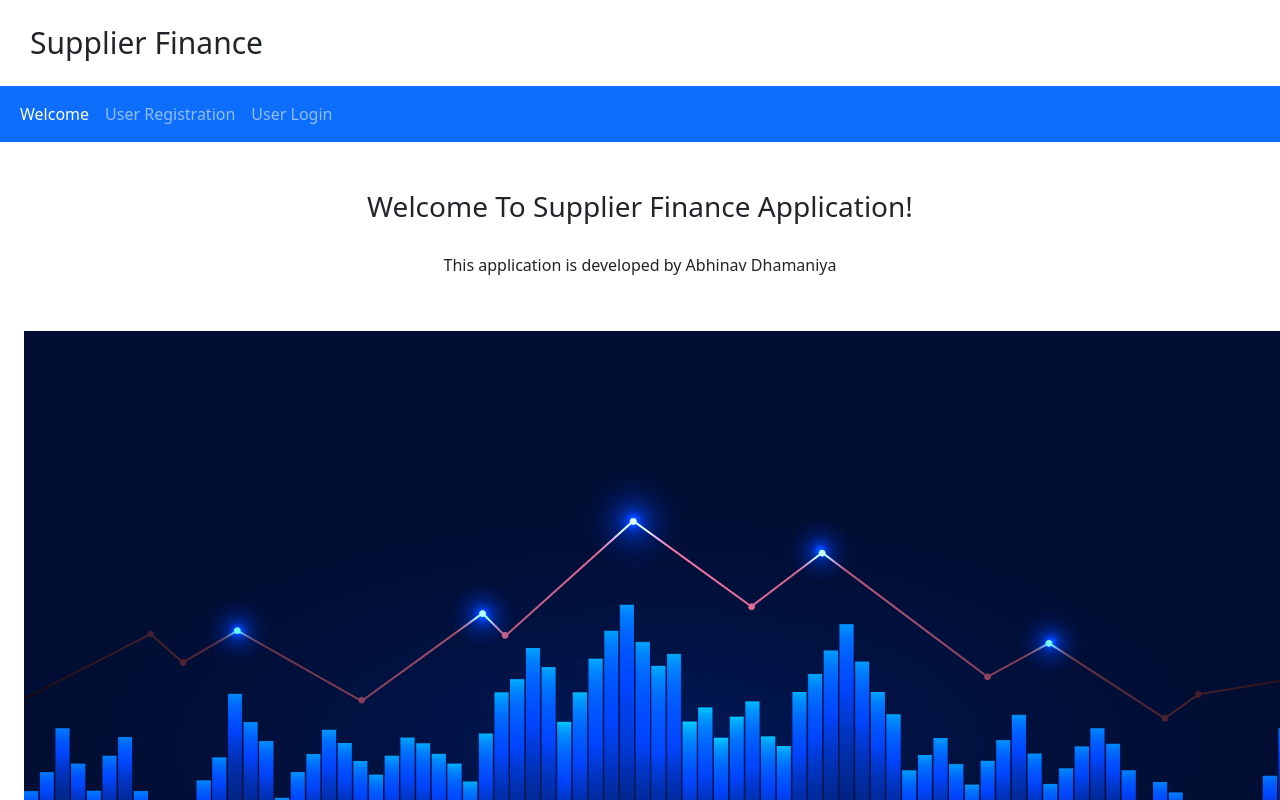
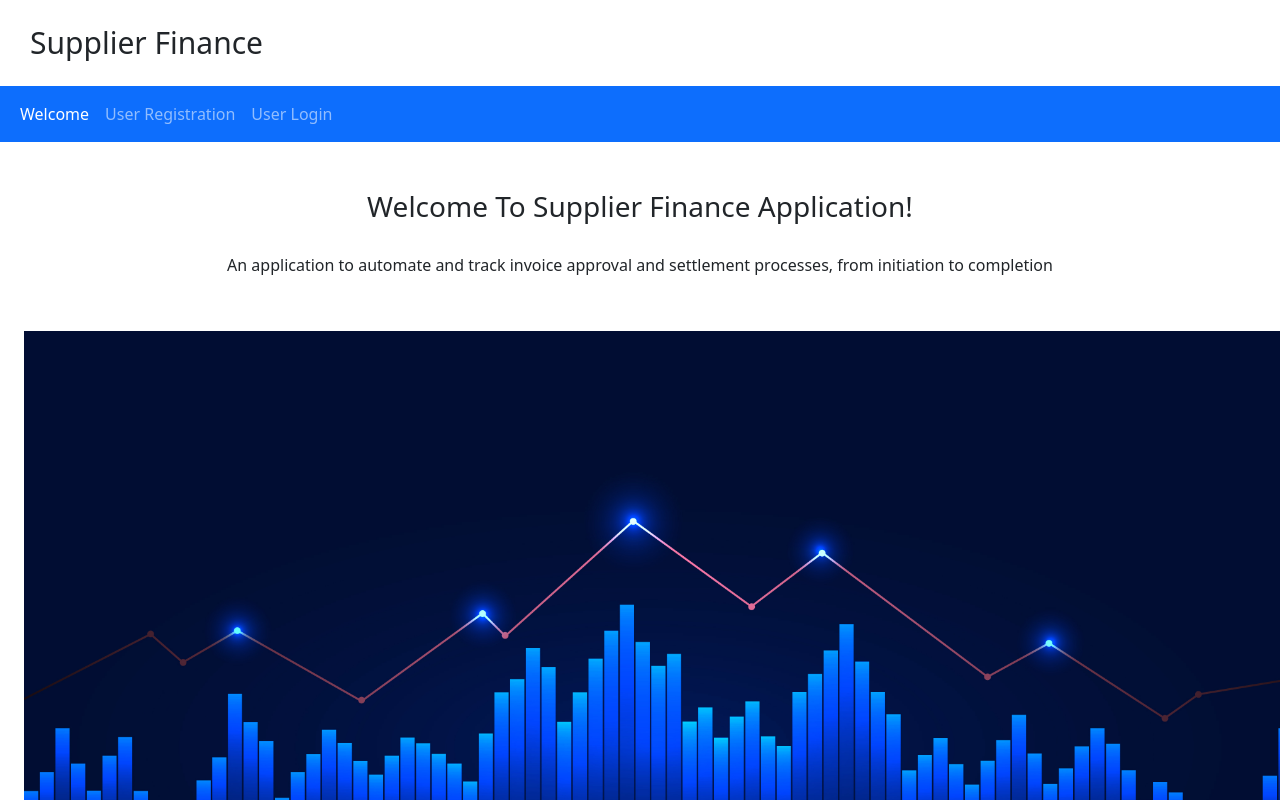
Before and after one commit to abhinavdhamaniya/supplier-finance-web, an Angular app: page /welcome in a window 1280 px wide. Shown: the top 800 px of the page. Built offline with nearby package versions, Linux system fonts and the light colour scheme.

Commit message:
Changed registration form field to password instead of text

```diff
--- a/src/app/user-registration/user-registration.component.html
+++ b/src/app/user-registration/user-registration.component.html
@@ -44,7 +44,7 @@
                   <label for="password">Password</label>
                 </div>
                 <div class="col">
-                  <input type="text" class="form-control" name="password" placeholder="Enter Password" ngModel>
+                  <input type="password" class="form-control" name="password" placeholder="Enter Password" ngModel>
                 </div>
               </div>
               <div class="form-group row py-1">
@@ -176,7 +176,7 @@
                   <label for="password">Password</label>
                 </div>
                 <div class="col">
-                  <input type="text" class="form-control" name="password" placeholder="Enter Password" ngModel>
+                  <input type="password" class="form-control" name="password" placeholder="Enter Password" ngModel>
                 </div>
               </div>
               <div class="form-group row py-1">
--- a/src/app/welcome/welcome.component.html
+++ b/src/app/welcome/welcome.component.html
@@ -1,6 +1,7 @@
 <div class='container-fluid text-center mt-5 ml-5'>
 
         <h3>Welcome To Supplier Finance Application!</h3><br>
-        <h6>This application is developed by Abhinav Dhamaniya</h6><br><br>
+        <h6>An application to automate and track invoice approval and settlement processes, from initiation to completion</h6>
+        <br><br>
         <img src= "assets/stock.jpg" width="1300">
 </div>
```
